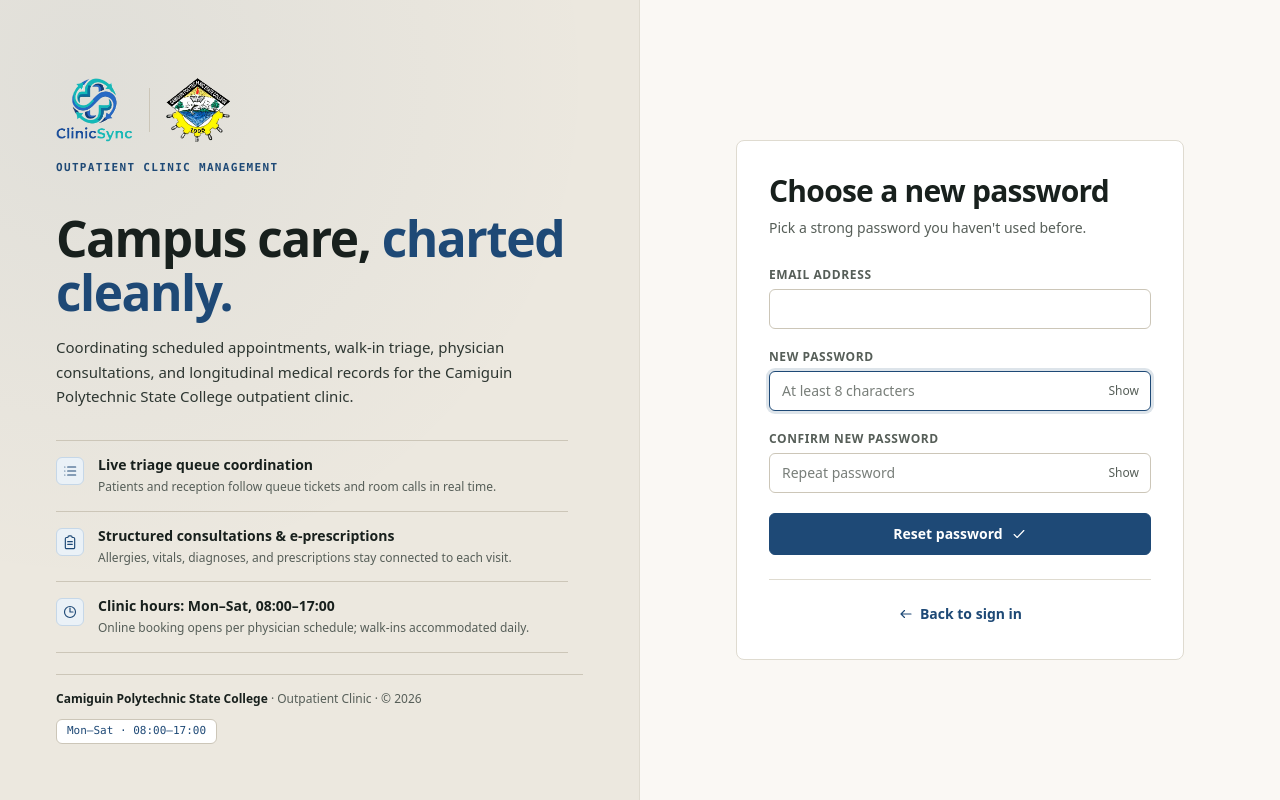
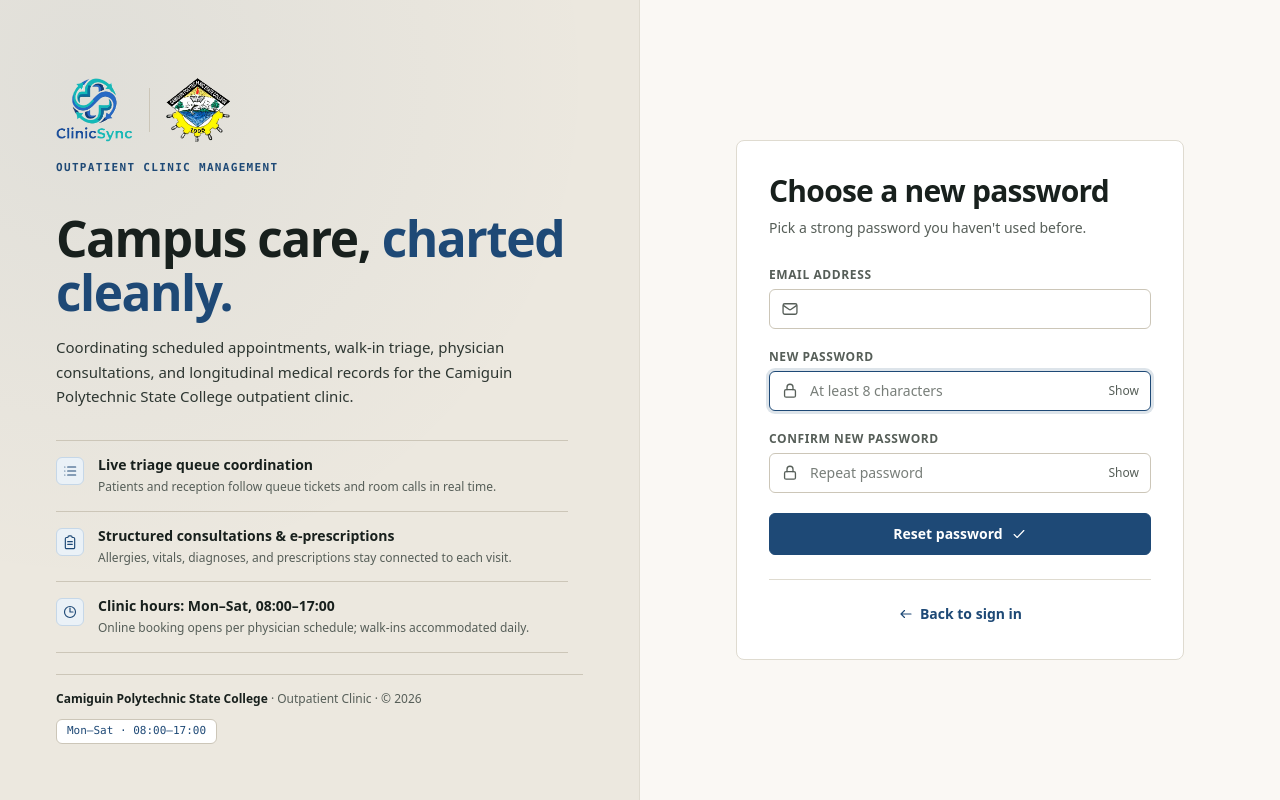
Before and after one commit to ryansalon/clinicsync, a Laravel app: page /reset-password/1 in a window 1280 px wide. Run offline with Laravel 12, Linux system fonts and the light colour scheme; style sheets or scripts are compiled from the project's sources; parts of the project's set-up code (start-up, migrations or seed data) failed here and were passed over.

Commit message:
polish(auth): add envelope and lock input icons to password reset form

```diff
--- a/resources/views/auth/reset-password.blade.php
+++ b/resources/views/auth/reset-password.blade.php
@@ -13,8 +13,13 @@
 
         <div>
             <label for="email" class="label">Email address</label>
-            <input id="email" type="email" name="email" value="{{ old('email', $email) }}" required
-                   autocomplete="email" class="input @error('email') input-invalid @enderror">
+            <div class="relative">
+                <span class="pointer-events-none absolute inset-y-0 left-0 flex items-center pl-3 text-meta">
+                    <x-icon name="envelope" class="h-[18px] w-[18px]" />
+                </span>
+                <input id="email" type="email" name="email" value="{{ old('email', $email) }}" required
+                       autocomplete="email" class="input pl-10 @error('email') input-invalid @enderror">
+            </div>
             @error('email')
                 <p class="field-error">{{ $message }}</p>
             @enderror
@@ -23,8 +28,11 @@
         <div>
             <label for="password" class="label">New password</label>
             <div class="relative">
+                <span class="pointer-events-none absolute inset-y-0 left-0 flex items-center pl-3 text-meta">
+                    <x-icon name="lock" class="h-[18px] w-[18px]" />
+                </span>
                 <input id="password" type="password" name="password" required autofocus
-                       autocomplete="new-password" class="input pr-16 @error('password') input-invalid @enderror"
+                       autocomplete="new-password" class="input pr-16 pl-10 @error('password') input-invalid @enderror"
                        placeholder="At least 8 characters">
                 <x-password-toggle for="#password" />
             </div>
@@ -36,8 +44,11 @@
         <div>
             <label for="password_confirmation" class="label">Confirm new password</label>
             <div class="relative">
+                <span class="pointer-events-none absolute inset-y-0 left-0 flex items-center pl-3 text-meta">
+                    <x-icon name="lock" class="h-[18px] w-[18px]" />
+                </span>
                 <input id="password_confirmation" type="password" name="password_confirmation" required
-                       autocomplete="new-password" class="input pr-16" placeholder="Repeat password">
+                       autocomplete="new-password" class="input pr-16 pl-10" placeholder="Repeat password">
                 <x-password-toggle for="#password_confirmation" />
             </div>
         </div>
```
